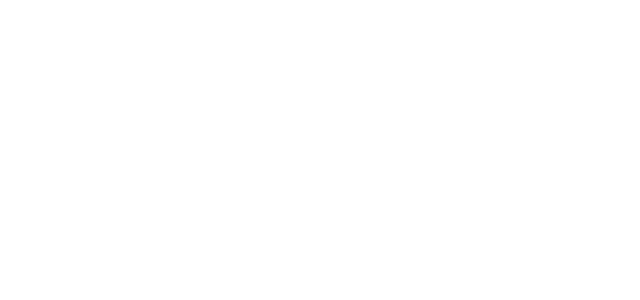
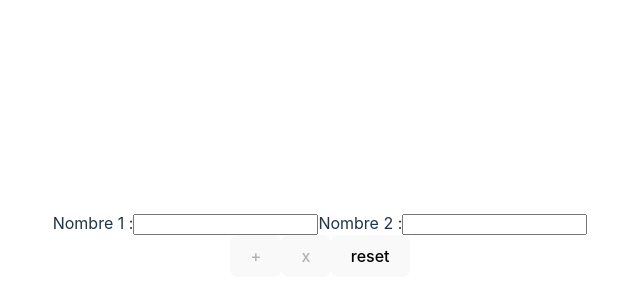
Before and after one commit to Brasero/fsd45-react-semaine-1, a React (Vite) app: page / in a window 1280 px wide. Shown: the part 156-456 px from the top of the page, without its empty margins (320-960 px from the left). Built offline with nearby package versions, Linux system fonts and the light colour scheme.

Commit message:
correction

```diff
--- a/src/App.jsx
+++ b/src/App.jsx
@@ -1,11 +1,43 @@
 import './App.css'
+import CalcForm from "./component/CalcForm/index.jsx";
+import CalcButtons from "./component/CalcButtons/index.jsx";
+import {useEffect, useReducer} from "react";
+import calcReducer, {initialState} from "./Reducer/index.js";
 
 function App() {
 
+    const [state, dispatch] = useReducer(calcReducer, initialState)
+
+    useEffect(() => {
+        if(state.resultat !== '') {
+            dispatch({type: 'increment'})
+        }
+    }, [state.resultat])
+
+    useEffect(() => {
+        if(state.count === 10) {
+            dispatch({type: 'notify'})
+        }
+    }, [state.count]);
 
 
     return (
         <>
+            <div>
+                {
+                    state.resultat
+                }
+            </div>
+            <div>
+                {
+                    state.message
+                }
+            </div>
+            <CalcForm state={state} dispatch={dispatch} />
+            {
+                state.error.length > 0 && <div style={{color: 'red'}}>{state.error}</div>
+            }
+            <CalcButtons state={state} dispatch={dispatch} />
         </>
     )
 }
--- a/src/Reducer/index.js
+++ b/src/Reducer/index.js
@@ -1,7 +1,66 @@
 
+export const initialState = {
+    number1: '',
+    number2: '',
+    resultat: '',
+    error: '',
+    count: 0,
+    message: ''
+}
 
-const productReducer = (state, action) => {
+const normalize = (num) => parseFloat(num.replace(',','.'))
+
+const calcReducer = (state, action) => {
+    let calc;
     switch(action.type) {
+        case 'changeValue':
+            return {
+                ...state,
+                [action.payload.name]: action.payload.value
+            }
+
+        case 'addition':
+            calc = normalize(state.number1) + normalize(state.number2)
+            return isNaN(calc) ? {
+                ...state,
+                error: 'Un probleme est survenue lors du calcul'
+            } : {
+                ...state,
+                number1: '',
+                number2: '',
+                resultat: calc,
+                error: ''
+            }
+
+        case 'multiply':
+            calc = normalize(state.number1) * normalize(state.number2)
+            return isNaN(calc) ? {
+                ...state,
+                error: 'Un probleme est survenue lors du calcul'
+            } : {
+                ...state,
+                number1: '',
+                number2: '',
+                resultat: calc,
+                error: ''
+            }
+
+        case 'reset':
+            return initialState;
+
+        case 'increment':
+            return {
+                ...state,
+                count: state.count + 1,
+                message: ''
+            }
+
+        case 'notify':
+            return {
+                ...state,
+                count: 0,
+                message: 'Vous avez efféctuer 10 calculs.'
+            }
 
 
         default:
@@ -9,4 +68,4 @@ const productReducer = (state, action) => {
     }
 }
 
-export default productReducer
+export default calcReducer
--- /dev/null
+++ b/src/component/CalcButtons/index.jsx
@@ -0,0 +1,26 @@
+
+const CalcButtons = ({state, dispatch}) => {
+
+    const isEmpty = state.number1.length === 0 || state.number2.length === 0 || state.error.length !== 0
+
+    const addition = () => {
+        dispatch({type: 'addition'})
+    }
+
+    const multiply = () => {
+        dispatch({type: 'multiply'})
+    }
+    const reset = () => {
+        dispatch({type: 'reset'})
+    }
+
+    return (
+        <div>
+            <button disabled={isEmpty} onClick={addition}>+</button>
+            <button disabled={isEmpty} onClick={multiply}>x</button>
+            <button onClick={reset}>reset</button>
+        </div>
+    )
+}
+
+export default CalcButtons
--- /dev/null
+++ b/src/component/CalcForm/index.jsx
@@ -0,0 +1,30 @@
+
+const CalcForm = ({state, dispatch}) => {
+
+    const regex = /^\d+(?:[.,]\d+)?$/
+    const handleChange = (e) => {
+        const {name, value} = e.target
+        const test = regex.test(value)
+        let error = '';
+        if(!test) {
+            error = 'Le champ n\'est pas valide'
+        }
+        dispatch({type: 'changeValue', payload: {name, value}})
+        dispatch({type: 'changeValue', payload: {name: 'error', value: error}})
+    }
+
+    return (
+        <form>
+            <label>
+                Nombre 1 :
+                <input type={'text'} onChange={handleChange} name={'number1'} value={state.number1} />
+            </label>
+            <label>
+                Nombre 2 :
+                <input type={'text'} onChange={handleChange} name={'number2'} value={state.number2} />
+            </label>
+        </form>
+    )
+}
+
+export default CalcForm;
```
